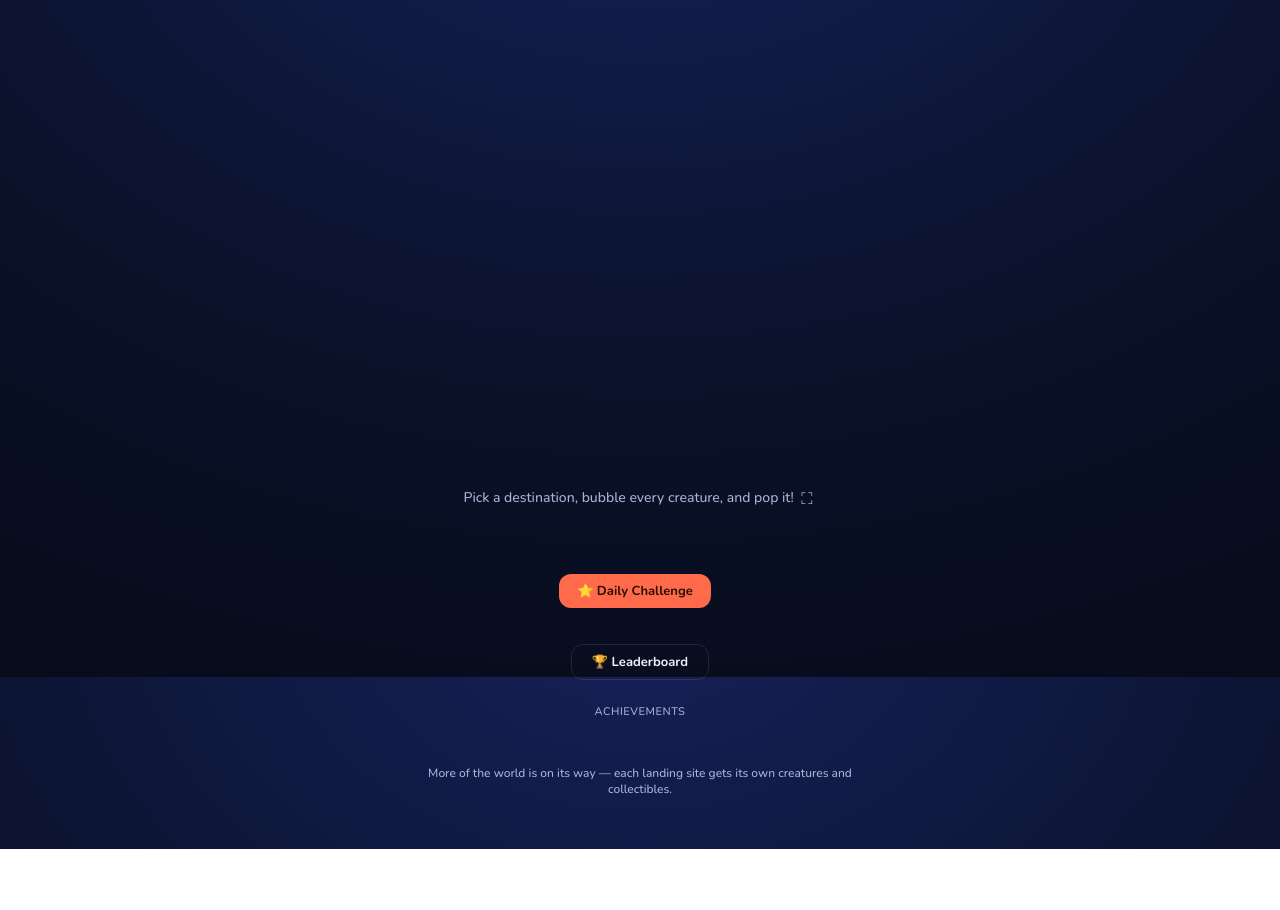
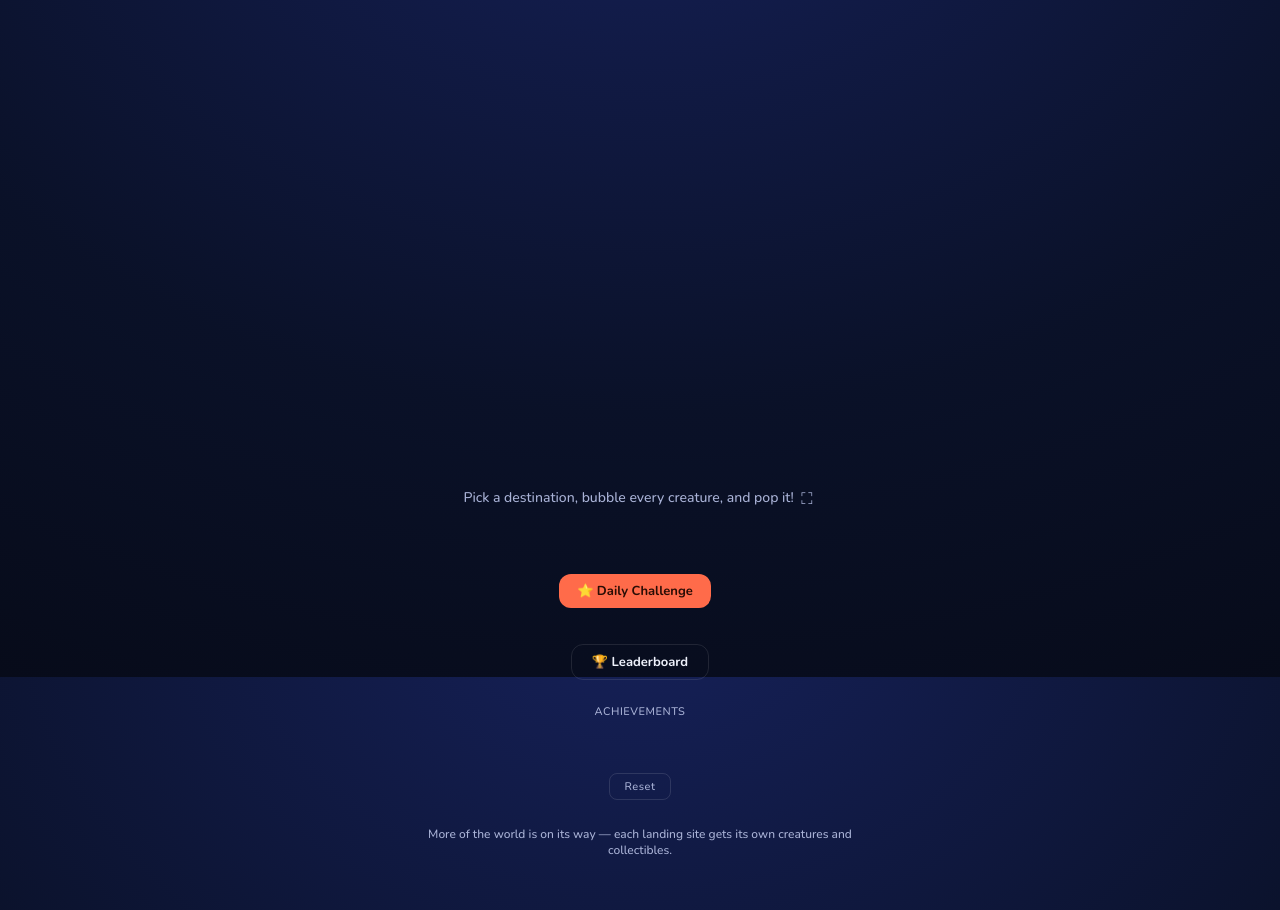
Before and after one commit to jackflanagan/Babble, a website: page index.html in a window 1280 px wide. Shown: the part 123-1033 px from the top of the page. Before the commit the page ends 972 px from the top, so only its background shows below. Drawn offline with nearby package versions, Linux system fonts and the light colour scheme; a script that the page names is missing.

Commit message:
Add Reset button to globe map
Clears all localStorage (progress, scores, unlocks, streak) and
reloads the page. Styled small and dim so it doesn't dominate the UI.
Confirm dialog prevents accidental resets.

Co-Authored-By: Claude Sonnet 4.6 <noreply@anthropic.com>

```diff
--- a/index.html
+++ b/index.html
@@ -593,6 +593,7 @@
     <div style="font-size:11px;color:var(--dim-text);text-align:center;margin-top:8px;letter-spacing:0.05em;text-transform:uppercase;">Achievements</div>
     <div id="achievementBadges" style="display:flex;flex-wrap:wrap;justify-content:center;gap:6px;max-width:520px;margin-top:4px;"></div>
     <div id="achTooltip" style="display:none;margin-top:8px;font-size:13px;text-align:center;padding:6px 16px;background:rgba(255,207,92,0.12);border:1px solid rgba(255,207,92,0.35);border-radius:10px;max-width:320px;color:var(--ink-text);"></div>
+    <button id="btnReset" style="margin-top:18px;background:none;border:1px solid rgba(255,255,255,0.12);color:var(--dim-text);font-size:11px;padding:5px 14px;border-radius:8px;cursor:pointer;letter-spacing:0.05em;font-family:inherit;">Reset</button>
   </section>
 
   <!-- LEADERBOARD OVERLAY (full-screen, floats above everything) -->
--- a/src/main.js
+++ b/src/main.js
@@ -156,6 +156,11 @@ import { LEVELS, LEVEL_LAYOUTS, drawSkylineRow } from './levels.js';
     }
   }
   document.getElementById('btnFullscreen').addEventListener('click', toggleFullscreen);
+  document.getElementById('btnReset').addEventListener('click', function(){
+    if(!confirm('Reset all progress, scores and unlocks?')) return;
+    localStorage.clear();
+    location.reload();
+  });
   document.getElementById('btnFullscreenGlobe').addEventListener('click', toggleFullscreen);
   document.addEventListener('fullscreenchange', function(){
     var fs = !!document.fullscreenElement;
```
